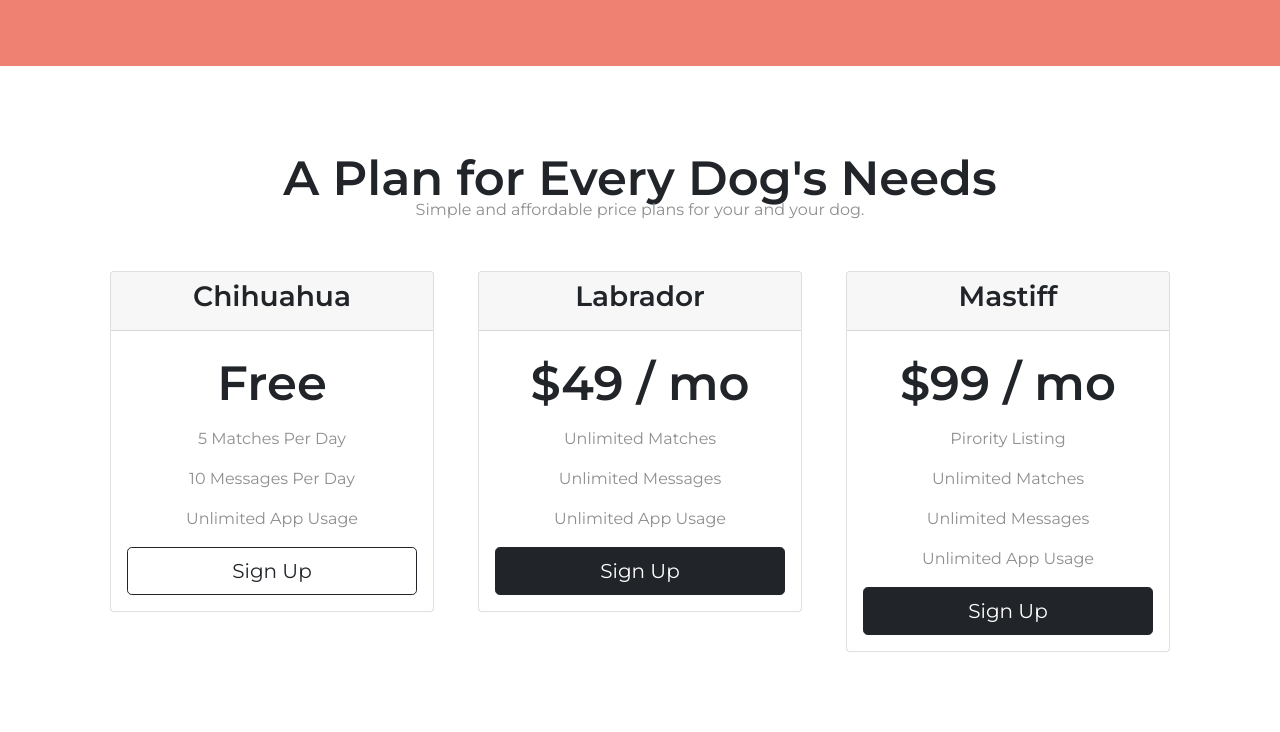
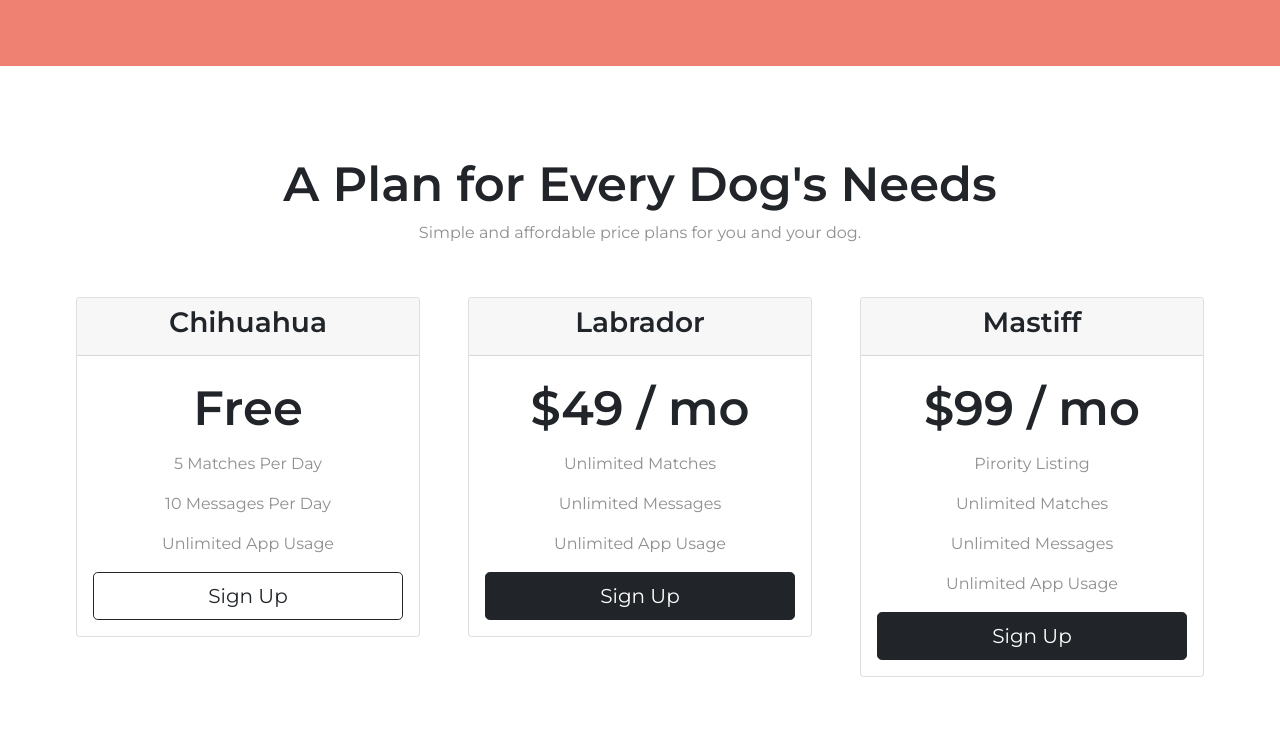
Before and after one commit to MihaiStrompl/tindog, a plain HTML site: page index.html in a window 1280 px wide. Shown: the part 1768-2500 px from the top of the page. Drawn offline with nearby package versions, Linux system fonts and the light colour scheme.

Commit message:
Fixed Section heading title

```diff
--- a/css/styles.css
+++ b/css/styles.css
@@ -19,11 +19,6 @@ p {
   font-size: 3.5rem;
   line-height: 1.5;
   font-weight: 900;
-}
-
-.section-heading{
-  font-size: 3rem;
-  line-height: 1.5rem;
 }
 
 /* Containers */
@@ -67,7 +62,7 @@ p {
 }
 
 #title .container-fluid{
-  padding: 3% 15% 7%;
+  padding: 3% 15% 7%
 }
 
 .title-image {
@@ -124,7 +119,7 @@ p {
 }
 
 #pricing {
-  padding: 100px;
+  padding: 7% 5%;
 }
 
 .price-text{
@@ -134,6 +129,10 @@ p {
 
 .pricing-column {
   padding: 3% 2%;
+}
+
+.section-heading{
+  font-size: 3rem;
 }
 
 #cta {
--- a/index.html
+++ b/index.html
@@ -130,7 +130,7 @@
   <section id="pricing">
 
     <h2 class="section-heading">A Plan for Every Dog's Needs</h2>
-    <p>Simple and affordable price plans for your and your dog.</p>
+    <p>Simple and affordable price plans for you and your dog.</p>
 
     <div class="row">
       <div class="pricing-column col-lg-4 col-md-6">
```
